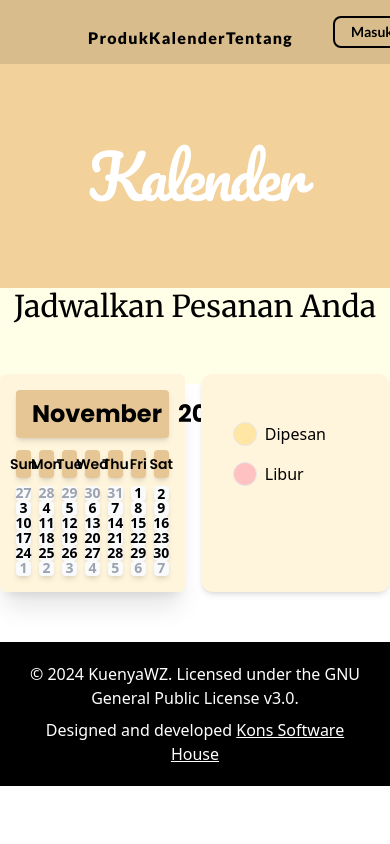
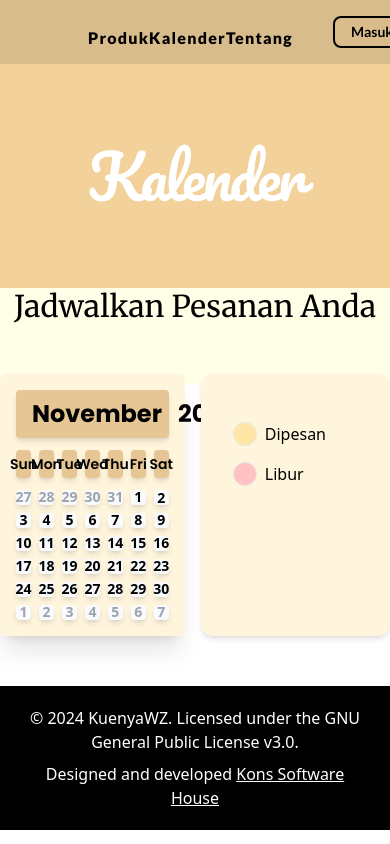
Before and after one commit to Kons-Software-House/kuenyawz-frontend, a React (Vite) app: page /kalender in a window 390 px wide. Shown: the top 844 px of the page. Built offline with nearby package versions, Linux system fonts and the light colour scheme; no server answers; what @designbycode/tailwindcss-text-shadow would draw is missing.

Commit message:
style: improve responsiveness

```diff
--- a/src/components/user/views/CalendarView/Calendar.tsx
+++ b/src/components/user/views/CalendarView/Calendar.tsx
@@ -149,14 +149,14 @@ export default function ThreeDayDatePicker({ isSmall, selectable = false }: Cale
   };
 
   return (
-    <div className={`grid grid-cols-7 gap-x-2 xl:gap-y-2 bg-secondary-500 p-4 lg:p-6 shadow-xl rounded-md w-full max-w-[46rem] ${isSmall ? 'text-sm lg:text-md' : 'text-lg lg:text-xl'}`}>
+    <div className={`grid grid-cols-7 gap-2 bg-secondary-500 p-4 lg:p-6 shadow-xl rounded-md w-full max-w-[46rem] ${isSmall ? 'text-sm lg:text-md' : 'text-lg lg:text-xl'}`}>
       <YearMonth
         year={selectedYear}
         month={selectedMonth}
         onPrevMonth={() => changeMonth(-1)}
         onNextMonth={() => changeMonth(1)}
       />
-      <div className="grid grid-cols-7 col-span-7 gap-x-2 mb-2 lg:mb-3">
+      <div className="grid grid-cols-7 col-span-7 gap-x-2 mb-1">
         <WeekDay day="Sun" />
         <WeekDay day="Mon" />
         <WeekDay day="Tue" />
@@ -184,7 +184,7 @@ function YearMonth({ year, month, onPrevMonth, onNextMonth }: YearMonthProps) {
   ];
 
   return (
-    <div className="col-span-7 bg-secondary-100 flex justify-between px-4 py-2 rounded shadow-md mb-3">
+    <div className="col-span-7 bg-secondary-100 flex justify-between px-4 py-2 rounded shadow-md mb-1">
       <div className="flex justify-between items-center gap-4">
         <div className="text-2xl font-clear font-bold rounded">
           {months[month - 1]}
```
